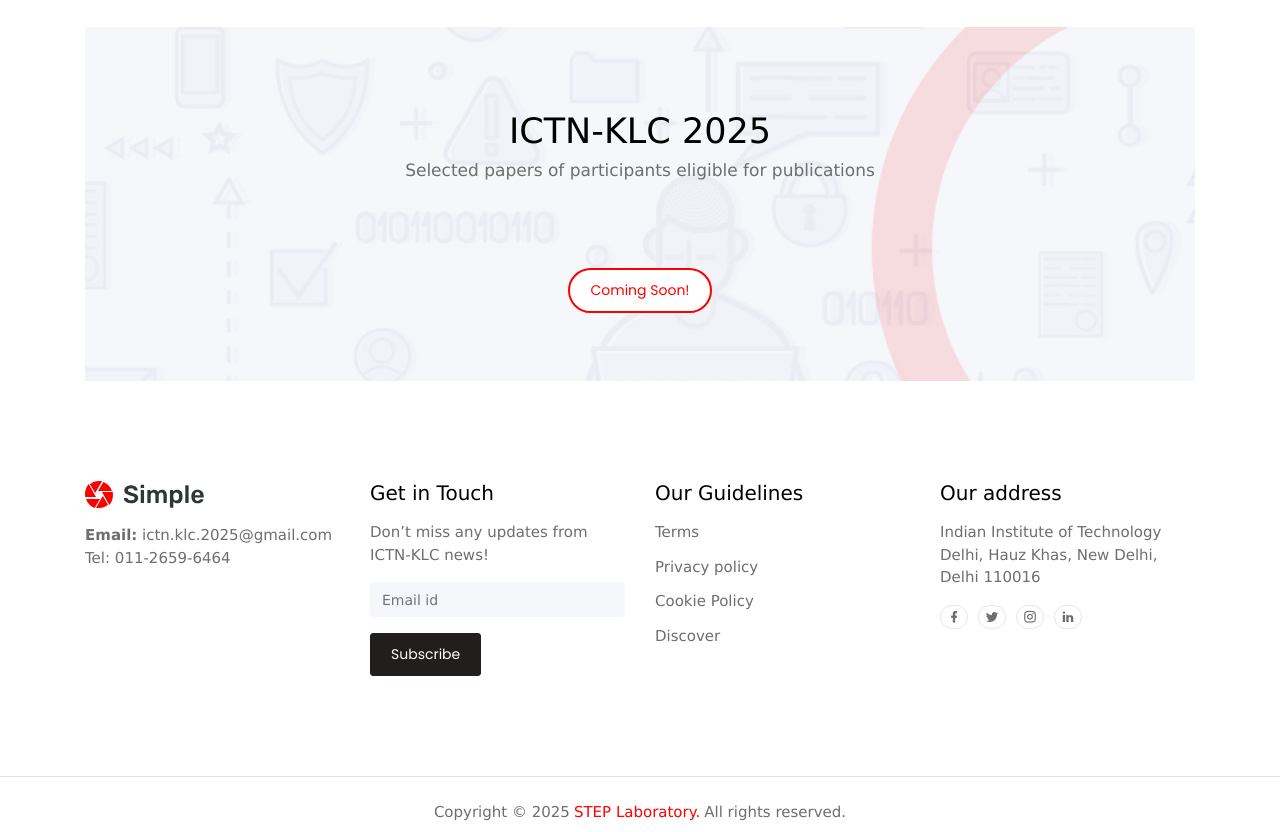
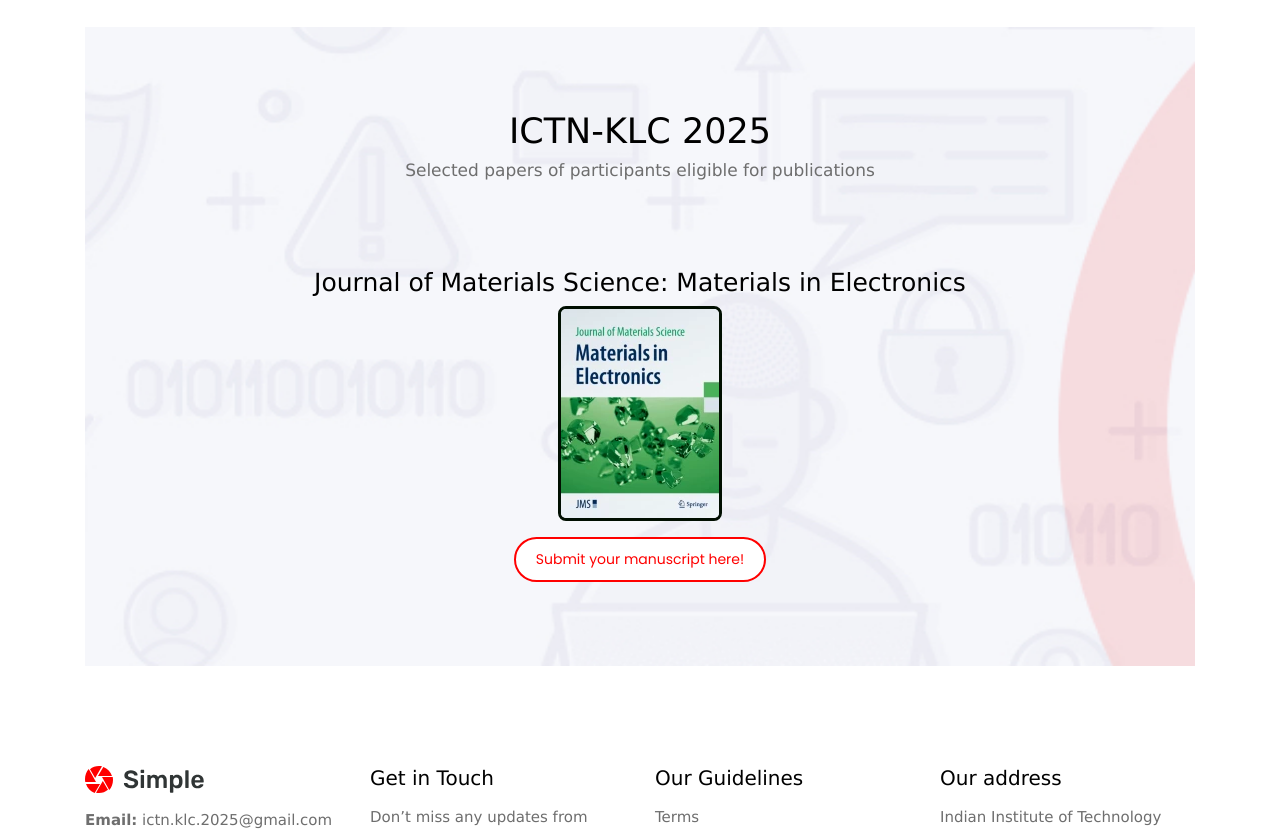
Before and after one commit to ictn-klc-2025/ictn2025, a Django app: page /publications in a window 1280 px wide. Shown: the part 155-987 px from the top of the page. Run offline with Django 4.2, Linux system fonts and the light colour scheme; some libraries are stand-ins or nearby versions.

Commit message:
updating templates

```diff
--- a/templates/awards.html
+++ b/templates/awards.html
@@ -15,8 +15,6 @@
           </div>
           <div class="owl-carousel owl-theme grid-margin">
 
-
-
               <div class="card customer-cards">
                 <div class="card-body">
                   <div class="text-center">
--- a/templates/base.html
+++ b/templates/base.html
@@ -126,6 +126,8 @@ table,
     td {
         border: 2px solid black;
     }
+
+
 
 </style>
 </head>
--- a/templates/publications.html
+++ b/templates/publications.html
@@ -34,10 +34,13 @@
         <h2>ICTN-KLC 2025</h2>
         <h6 class="section-subtitle text-muted">Selected papers of participants eligible for publications</h6>
       </div>
+      <h4>Journal of Materials Science: Materials in Electronics</h4>
 
-      <div data-aos="fade-up">
-        <a href="">
-        <button class="btn btn-rounded btn-outline-danger">Coming Soon!</button>
+      <img src="{% static 'assets/images/ictnklc_pics/springer.jpg' %}" class="img-fluid image" style="border: 3px solid #010f01; border-radius: 8px;">
+
+      <div data-aos="fade-up" style="padding: 1rem;">
+        <a href="https://link.springer.com/journal/10854" target="_blank">
+        <button class="btn btn-rounded btn-outline-danger">Submit your manuscript here!</button>
         </a>
       </div>
   </div>
```
Also changed, not shown: otherstatic/assets/images/ictnklc_pics/springer.jpg (added).
